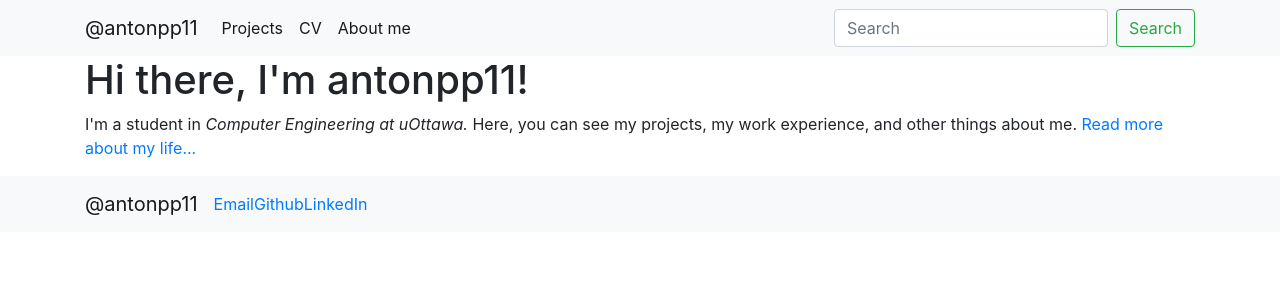
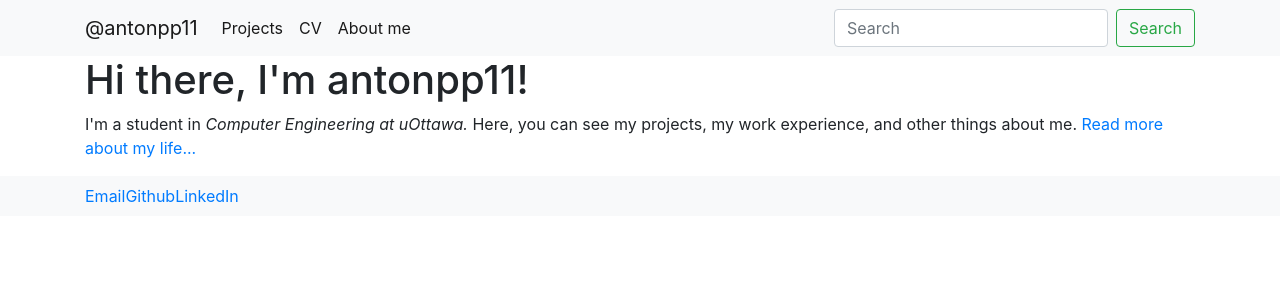
Before and after one commit to antonpp11/antonpp11.github.io, a Jekyll site: the page built from index.html, in a window 1280 px wide. Shown: the top 300 px of the page. Built offline with Jekyll 4.4.1, drawn with Linux system fonts in a browser that asks for light colours.

Commit message:
Update default.html

```diff
--- a/_layouts/default.html
+++ b/_layouts/default.html
@@ -43,7 +43,6 @@
 		<footer>
 			<nav class="navbar navbar-expand-lg navbar-light bg-light">
 	      <div class="container">
-	          <a class="navbar-brand" href="/">@antonpp11</a>
 	          <button class="navbar-toggler" type="button" data-toggle="collapse" data-target="#navbarSupportedContent" aria-controls="navbarSupportedContent" aria-expanded="false" aria-label="Toggle navigation">
 	            <span class="navbar-toggler-icon"></span>
 	          </button>
```
